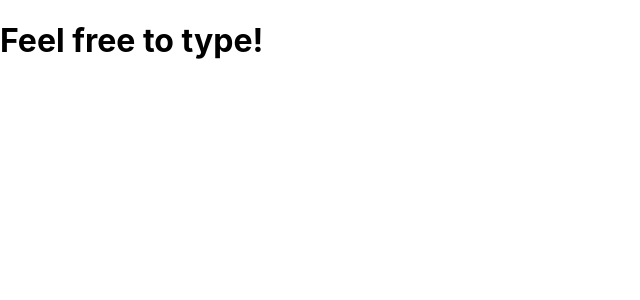
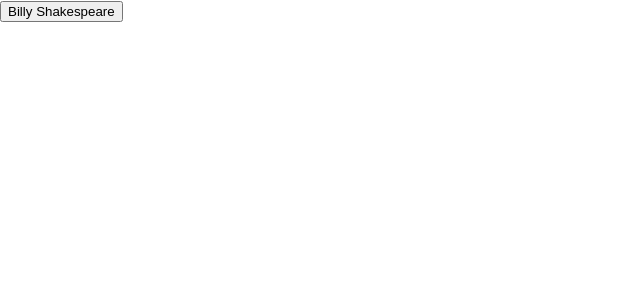
Before and after one commit to JoseTM/playingWithReactHooks, a React (Create React App) app: page / in a window 1280 px wide. Shown: the top 300 px of the page, without its empty margins (0-640 px from the left). Built offline with nearby package versions, Linux system fonts and the light colour scheme.

Commit message:
sección 4
 repaso contextos en react

```diff
--- a/src/App.js
+++ b/src/App.js
@@ -1,32 +1,56 @@
-import React, {useState, useEffect} from 'react'
+import React, {createContext} from 'react'
 
 
-function App() {
-   const [userText, setUserText] = useState('')
-
-   const handleUserKeyPress = (event) => {
-      const { key, keyCode } = event;
-      if ( keyCode === 32 || (keyCode >= 65 && keyCode <=90) ){
-         setUserText(`${userText}${key}`);
-      }
-      console.log(keyCode);
-   };
-
-   useEffect(
-      () => {
-         window.addEventListener('keydown', handleUserKeyPress);
-         return () => window.removeEventListener('keydown', handleUserKeyPress);
-      });
+const NameContext = createContext();
 
 
-   return (
-      <div>
-         <h1>Feel free to type!</h1>
-         <blockquote>
-            { userText }
-         </blockquote>
-      </div>
-   );
+class Child extends  React.Component {
+   render(){
+      return (
+         <section className="child">
+               <GrandChild />
+         </section>
+      );
+   };
+}
+class GrandChild extends  React.Component {
+   render(){
+      return (
+         <div className="grandchild">
+            <Button />
+         </div>
+      );
+   };
+}
+class Button extends  React.Component {
+   render(){
+      return (
+         <NameContext.Consumer>
+           {
+              valorDeContexto =><button>{valorDeContexto}</button>
+           }
+         </NameContext.Consumer>
+      );
+   };
+}
+
+class App extends  React.Component {
+   constructor(props){
+      super(props);
+      this.state ={
+         valorDeEstado: 'Billy Shakespeare',
+      }
+   }
+
+   render(){
+      return (
+         <div>
+            <NameContext.Provider value={this.state.valorDeEstado}>
+               <Child />
+            </NameContext.Provider>
+         </div>
+      );
+   };
 }
 
 export default App;
```
